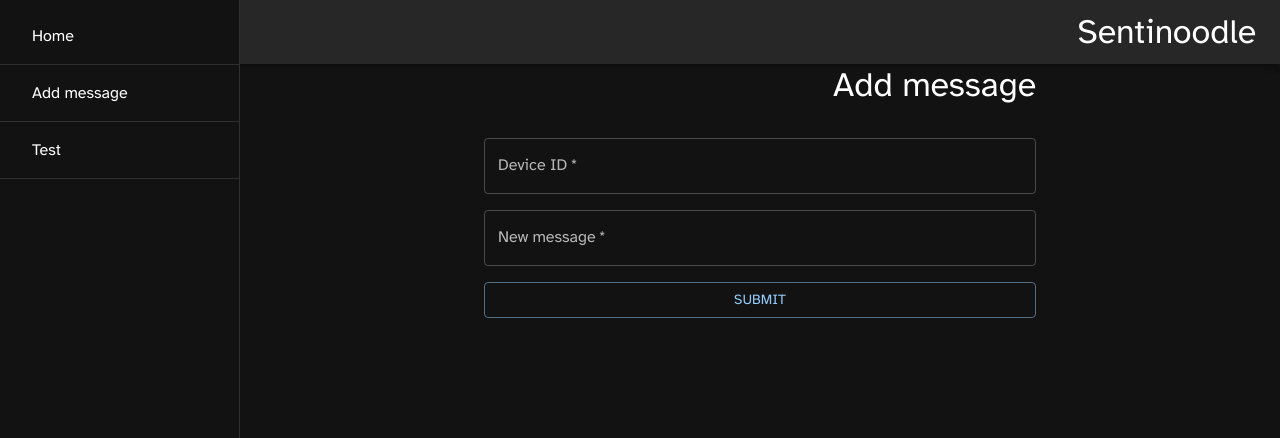
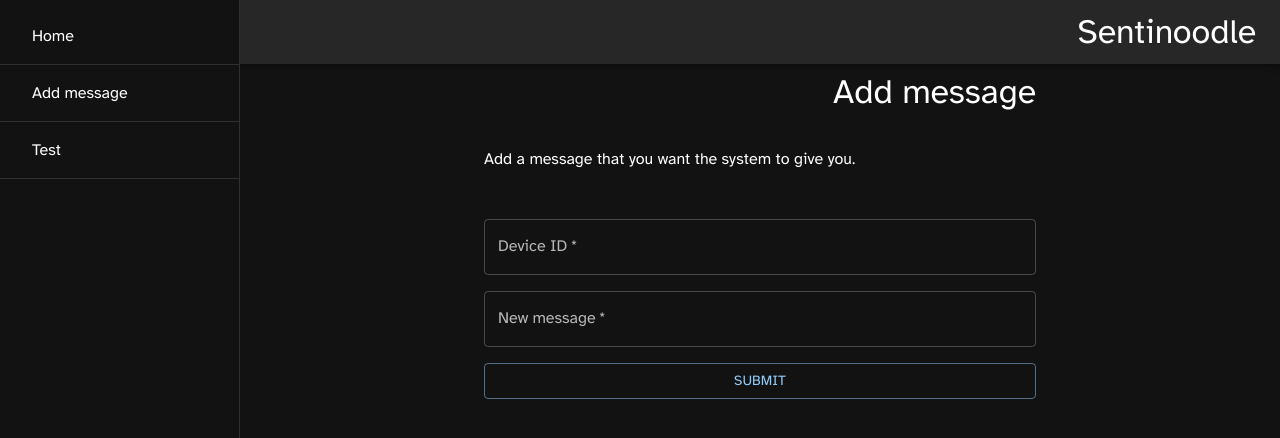
Before and after one commit to scan-lan/sentinoodleClient, a React (Create React App) app: page /messages in a window 1280 px wide. Shown: the top 438 px of the page. Built offline with nearby package versions, Linux system fonts and the light colour scheme.

Commit message:
Improve page consistency

```diff
--- a/src/routes/AddMessage/index.tsx
+++ b/src/routes/AddMessage/index.tsx
@@ -54,8 +54,11 @@
   return (
     <>
       <Alert {...alertState} setOpen={setOpen} />
-      <Typography variant="h4" align="right">
+      <Typography variant="h4" align="right" sx={{pb: "1em", pt: ".2em"}}>
         Add message
+      </Typography>
+      <Typography paragraph>
+        Add a message that you want the system to give you.
       </Typography>
       <form onSubmit={onSubmitHandler}>
         <Stack spacing={2} sx={{pt: "2em"}}>
--- a/src/routes/Home/index.tsx
+++ b/src/routes/Home/index.tsx
@@ -55,8 +55,11 @@
   return (
     <>
       <Alert {...alertState} setOpen={setOpen} />
-      <Typography variant="h4" align="right">
+      <Typography variant="h4" align="right" sx={{pb: "1em", pt: ".2em"}}>
         Home
+      </Typography>
+      <Typography paragraph>
+        Enter your device ID to see a summary of events from your day.
       </Typography>
       <form onSubmit={onSubmitHandler}>
         <Stack spacing={2} sx={{pt: "2em"}}>
--- a/src/routes/Test/index.tsx
+++ /dev/null
@@ -1,9 +0,0 @@
-import React from "react";
-import {Typography} from "@mui/material";
-
-const Test = () =>
-  <>
-    <Typography variant="h3" >{"TEST!! <3"}</Typography>
-  </>
-
-export default Test;
```
